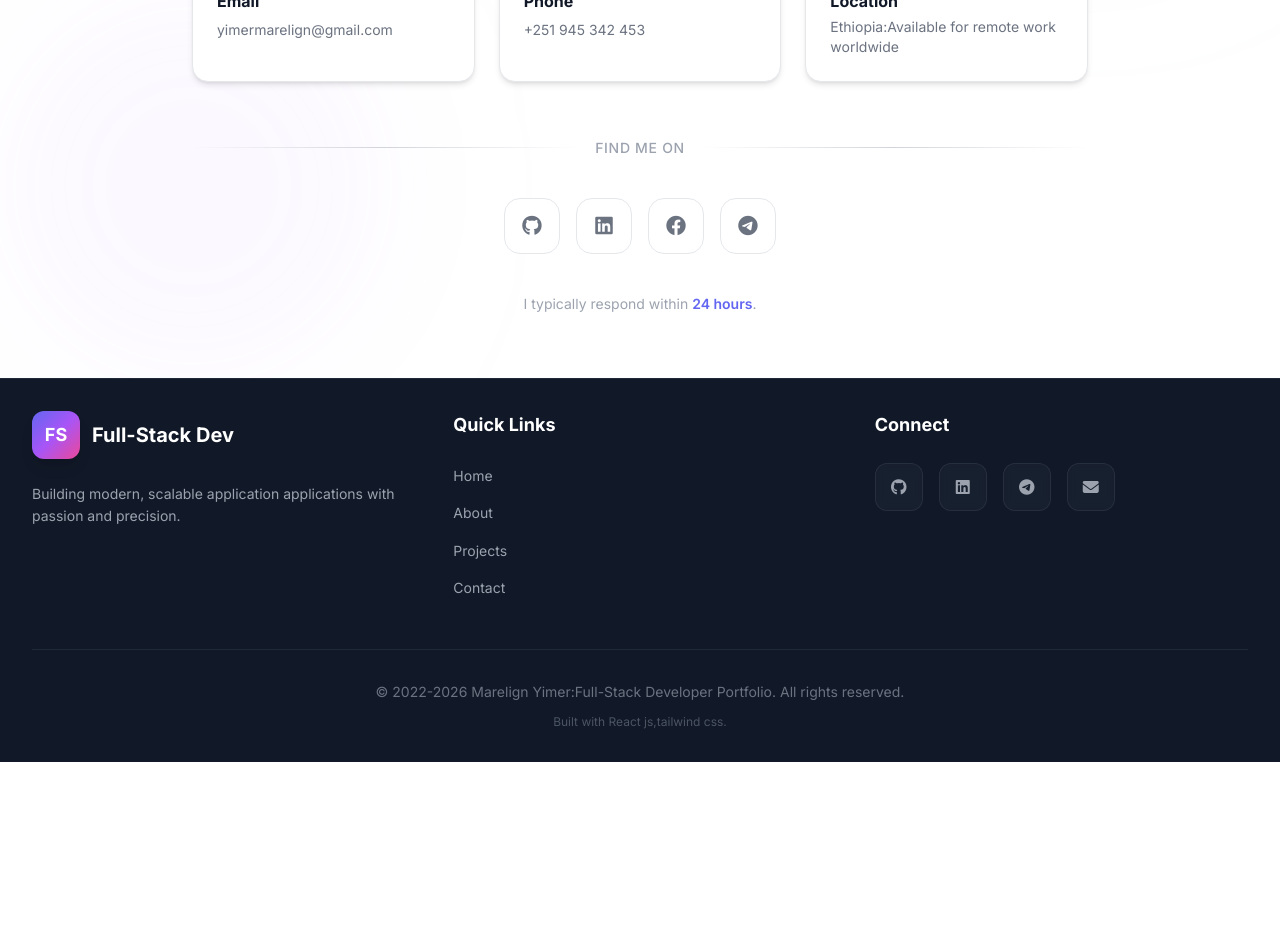
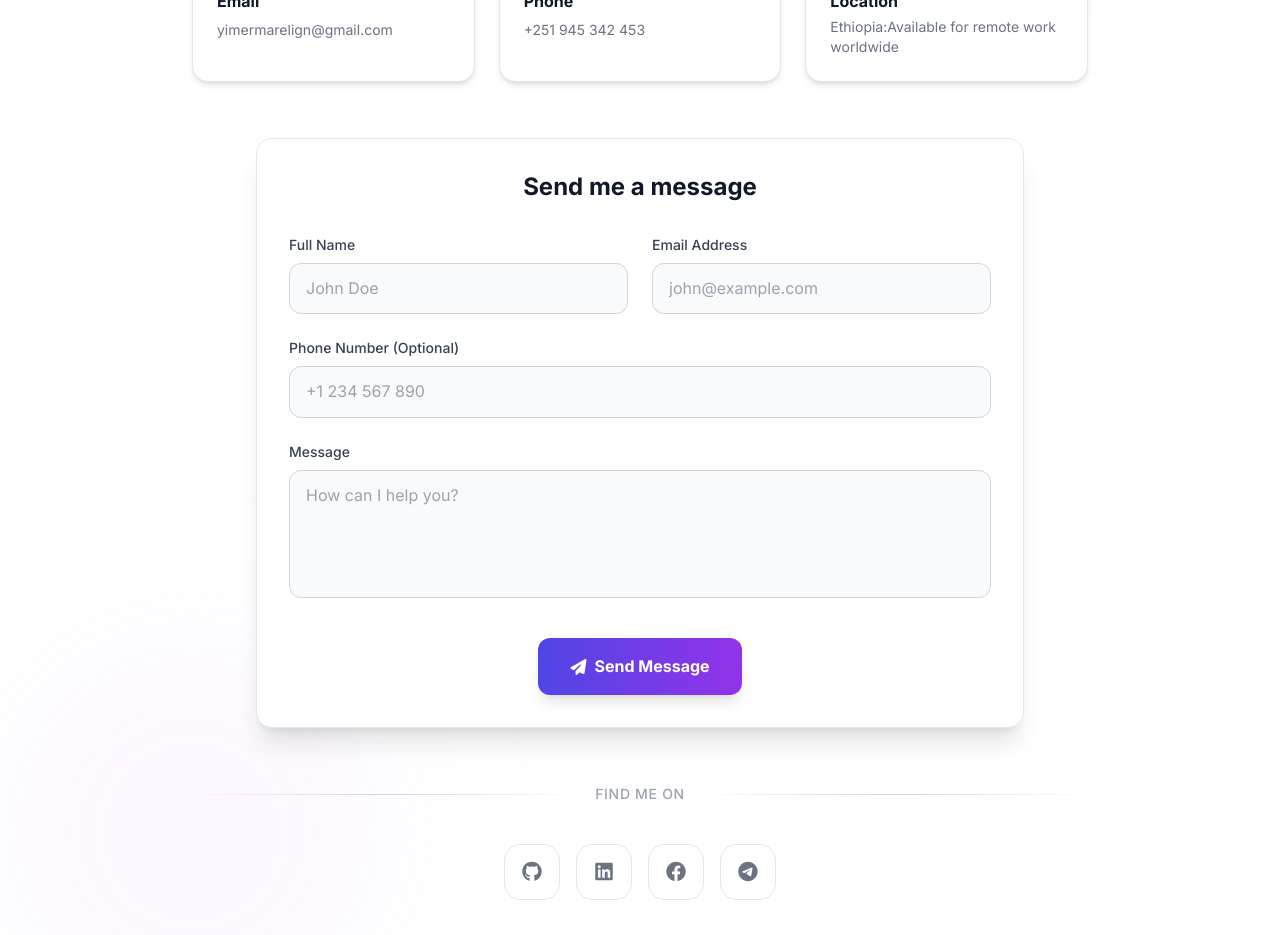
Before and after one commit to mareligncode/my-portfolio-website, a React (Vite) app in the folder frontend/: page / in a window 1280 px wide. Shown: the part 7440-8375 px from the top of the page. Before the commit the page ends 8202 px from the top, so only its background shows below. Built offline with nearby package versions, Linux system fonts and the light colour scheme.

Commit message:
feat: add contact form, resume file, and placeholder components for home and resume pages

```diff
--- a/frontend/src/components/Contact.jsx
+++ b/frontend/src/components/Contact.jsx
@@ -1,4 +1,39 @@
+import { useState } from 'react'
+
 const Contact = () => {
+  const [formData, setFormData] = useState({ name: '', email: '', phone: '', message: '' })
+  const [status, setStatus] = useState('')
+
+  const handleChange = (e) => {
+    setFormData({ ...formData, [e.target.name]: e.target.value })
+  }
+
+  const handleSubmit = async (e) => {
+    e.preventDefault()
+    setStatus('sending')
+    try {
+      const response = await fetch("https://formsubmit.co/ajax/mareligny@gmail.com", {
+        method: "POST",
+        headers: {
+            'Content-Type': 'application/json',
+            'Accept': 'application/json'
+        },
+        body: JSON.stringify({
+            ...formData,
+            _subject: `New Contact Form Submission from ${formData.name}`
+        })
+      })
+      if (response.ok) {
+        setStatus('success')
+        setFormData({ name: '', email: '', phone: '', message: '' })
+        setTimeout(() => setStatus(''), 5000)
+      } else {
+        setStatus('error')
+      }
+    } catch (err) {
+      setStatus('error')
+    }
+  }
   const contactDetails = [
     {
       icon: 'fa-envelope',
@@ -90,6 +125,93 @@ const Contact = () => {
             ))}
           </div>
 
+          {/* Contact Form */}
+          <div className="bg-white dark:bg-gray-800/30 rounded-2xl p-8 border border-gray-200 dark:border-gray-700/50 backdrop-blur-sm shadow-xl mb-14 max-w-3xl mx-auto">
+            <h3 className="text-2xl font-bold text-center mb-8 text-gray-900 dark:text-white">Send me a message</h3>
+            <form onSubmit={handleSubmit} className="space-y-6">
+              <div className="grid md:grid-cols-2 gap-6">
+                <div>
+                  <label className="block text-sm font-medium text-gray-700 dark:text-gray-300 mb-2">Full Name</label>
+                  <input
+                    type="text"
+                    name="name"
+                    required
+                    value={formData.name}
+                    onChange={handleChange}
+                    className="w-full px-4 py-3 rounded-xl border border-gray-300 dark:border-gray-600 bg-gray-50 dark:bg-gray-900/50 text-gray-900 dark:text-white focus:ring-2 focus:ring-indigo-500 focus:border-transparent outline-none transition-all"
+                    placeholder="John Doe"
+                  />
+                </div>
+                <div>
+                  <label className="block text-sm font-medium text-gray-700 dark:text-gray-300 mb-2">Email Address</label>
+                  <input
+                    type="email"
+                    name="email"
+                    required
+                    value={formData.email}
+                    onChange={handleChange}
+                    className="w-full px-4 py-3 rounded-xl border border-gray-300 dark:border-gray-600 bg-gray-50 dark:bg-gray-900/50 text-gray-900 dark:text-white focus:ring-2 focus:ring-indigo-500 focus:border-transparent outline-none transition-all"
+                    placeholder="john@example.com"
+                  />
+                </div>
+              </div>
+
+              <div>
+                <label className="block text-sm font-medium text-gray-700 dark:text-gray-300 mb-2">Phone Number (Optional)</label>
+                <input
+                  type="tel"
+                  name="phone"
+                  value={formData.phone}
+                  onChange={handleChange}
+                  className="w-full px-4 py-3 rounded-xl border border-gray-300 dark:border-gray-600 bg-gray-50 dark:bg-gray-900/50 text-gray-900 dark:text-white focus:ring-2 focus:ring-indigo-500 focus:border-transparent outline-none transition-all"
+                  placeholder="+1 234 567 890"
+                />
+              </div>
+
+              <div>
+                <label className="block text-sm font-medium text-gray-700 dark:text-gray-300 mb-2">Message</label>
+                <textarea
+                  name="message"
+                  required
+                  rows="4"
+                  value={formData.message}
+                  onChange={handleChange}
+                  className="w-full px-4 py-3 rounded-xl border border-gray-300 dark:border-gray-600 bg-gray-50 dark:bg-gray-900/50 text-gray-900 dark:text-white focus:ring-2 focus:ring-indigo-500 focus:border-transparent outline-none transition-all resize-none"
+                  placeholder="How can I help you?"
+                ></textarea>
+              </div>
+
+              <div className="text-center pt-2">
+                <button
+                  type="submit"
+                  disabled={status === 'sending'}
+                  className="px-8 py-4 bg-gradient-to-r from-indigo-600 to-purple-600 text-white font-bold rounded-xl shadow-lg hover:shadow-indigo-500/30 hover:-translate-y-1 transition-all duration-300 disabled:opacity-70 disabled:cursor-not-allowed disabled:transform-none w-full md:w-auto min-w-[200px]"
+                >
+                  {status === 'sending' ? (
+                    <span className="flex items-center justify-center gap-2">
+                      <i className="fas fa-spinner fa-spin"></i> Sending...
+                    </span>
+                  ) : (
+                    <span className="flex items-center justify-center gap-2">
+                      <i className="fas fa-paper-plane"></i> Send Message
+                    </span>
+                  )}
+                </button>
+              </div>
+
+              {status === 'success' && (
+                <div className="p-4 bg-green-500/10 border border-green-500/20 rounded-xl text-green-600 dark:text-green-400 text-center font-medium mt-4">
+                  Message sent successfully! I'll get back to you soon.
+                </div>
+              )}
+              {status === 'error' && (
+                <div className="p-4 bg-red-500/10 border border-red-500/20 rounded-xl text-red-600 dark:text-red-400 text-center font-medium mt-4">
+                  Failed to send message. Please try again or use the email link.
+                </div>
+              )}
+            </form>
+          </div>
+
           {/* Divider */}
           <div className="flex items-center gap-4 mb-10">
             <div className="flex-1 h-px bg-gradient-to-r from-transparent via-gray-300 dark:via-gray-700 to-transparent" />
--- a/frontend/src/components/Home.jsx
+++ b/frontend/src/components/Home.jsx
@@ -1,5 +1,5 @@
 import { useEffect, useState } from 'react'
-import resume from '../assets/resume2.pdf'
+import resume from '../assets/marelignyimercve.pdf'
 
 
 const Home = () => {
--- a/frontend/src/components/Resume.jsx
+++ b/frontend/src/components/Resume.jsx
@@ -1,4 +1,4 @@
-import resume from '../assets/resume2.pdf'
+import resume from '../assets/marelignyimercve.pdf'
 const Resume = () => {
   const education = [
     {
@@ -39,7 +39,7 @@ const Resume = () => {
     const resumeUrl=resume
     const link = document.createElement('a')
     link.href = resumeUrl
-    link.download = 'resume.pdf'
+    link.download = 'marelignyimercve.pdf'
     link.click()
   }
 
```
Also changed, not shown: 1 other file (tests, documents, lock files or other folders).
